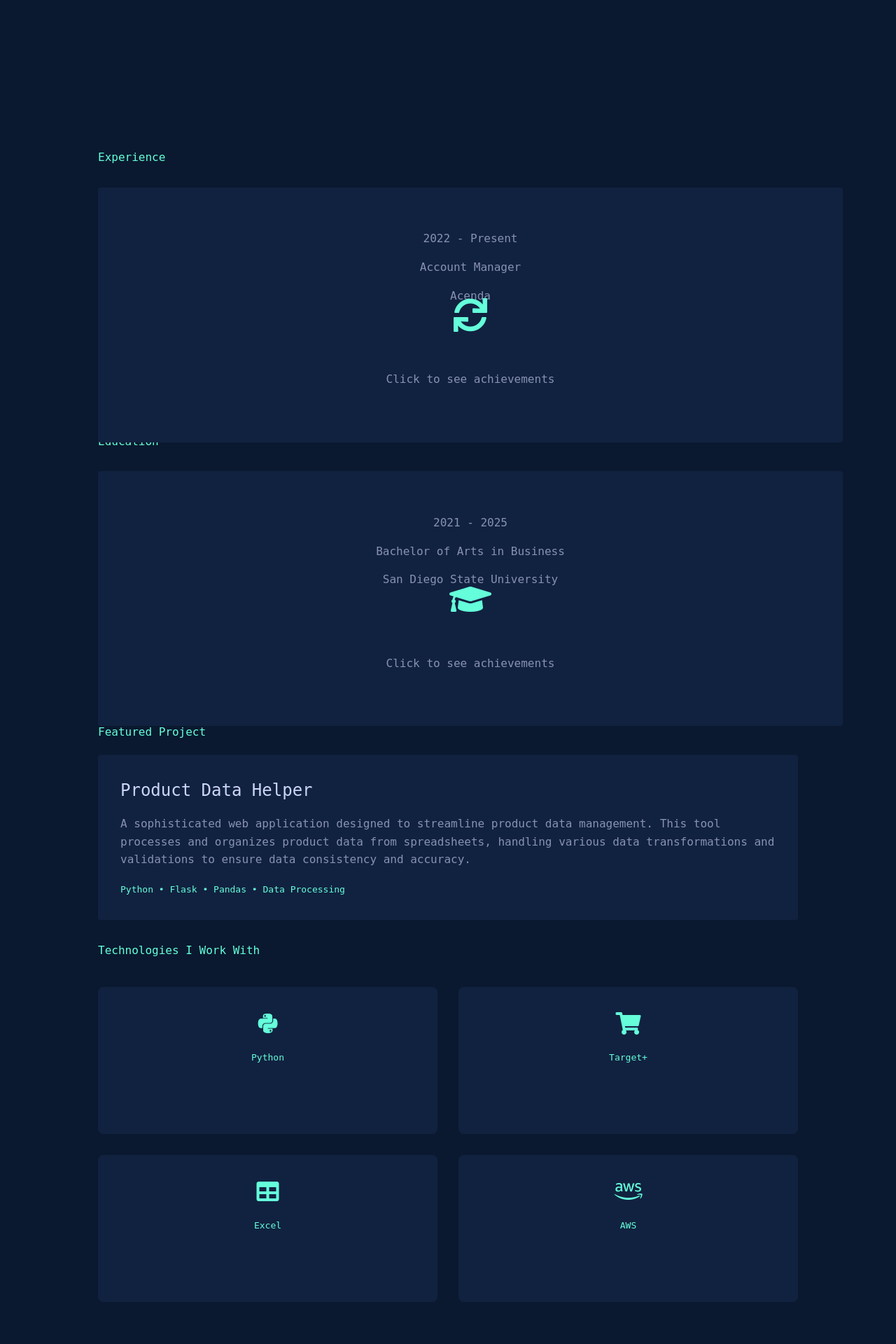
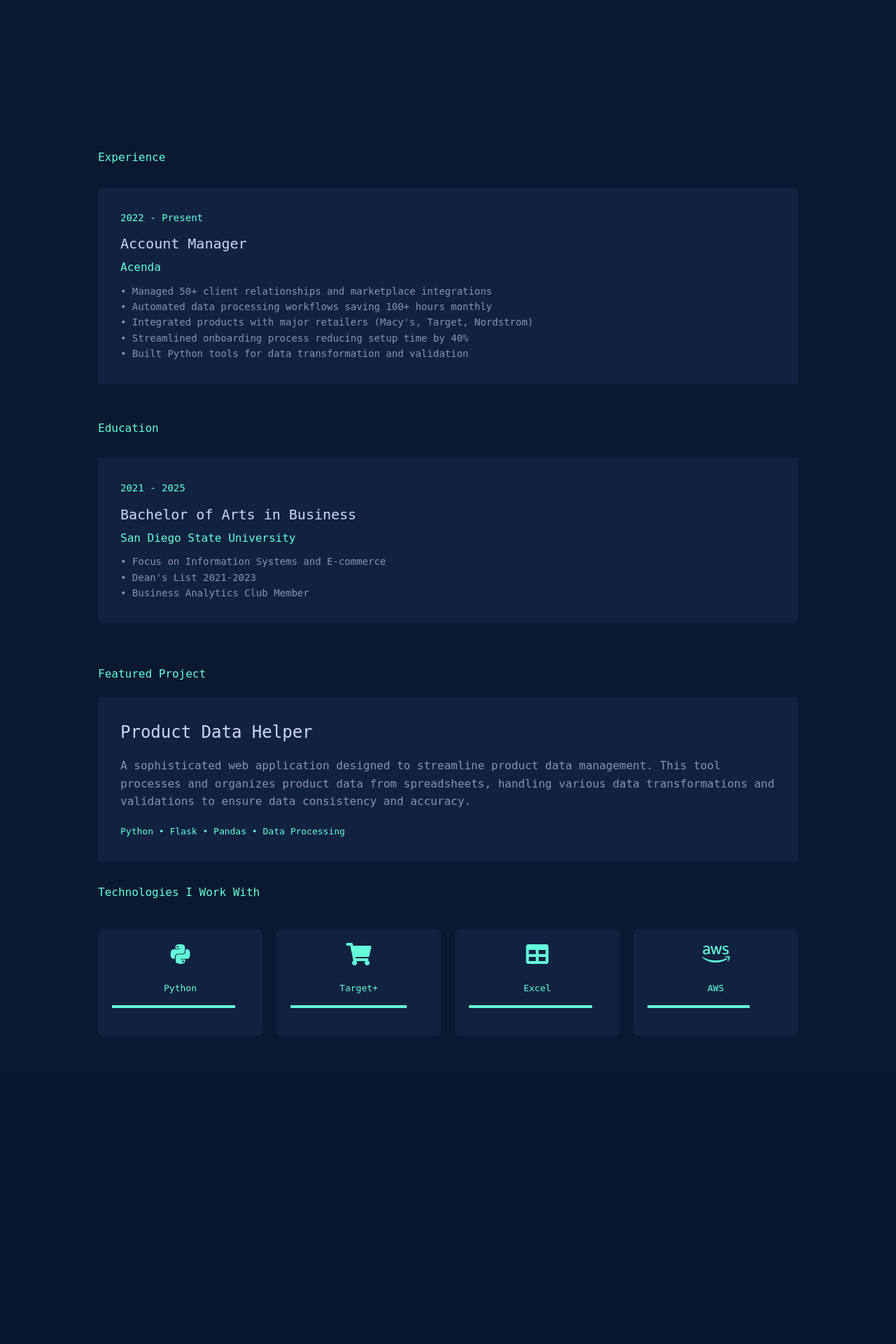
Before and after one commit to jonahumans/Migration-Assistant, a Flask app: page /about in a window 1280 px wide. Shown: the part 648-2568 px from the top of the page at 70% size. After the commit the page ends 2128 px from the top, so only its background shows below. Run offline with Flask 3, Linux system fonts and the light colour scheme.

Commit message:
Restored to '072b19464485e65ce5ce3f4fdae5dc17acb5e42b'
Replit-Restored-To:072b19464485e65ce5ce3f4fdae5dc17acb5e42b

```diff
--- a/templates/about.html
+++ b/templates/about.html
@@ -51,119 +51,27 @@
 
         .tech-section {
             display: grid;
-            grid-template-columns: repeat(2, 1fr);
-            gap: 30px;
+            grid-template-columns: repeat(auto-fit, minmax(120px, 1fr));
+            gap: 20px;
             margin-top: 40px;
         }
 
         .tech-item {
             text-align: center;
-            padding: 30px;
+            padding: 20px;
             background: #112240;
             border-radius: 8px;
             transition: transform 0.3s;
-            min-height: 150px;
-            display: flex;
-            flex-direction: column;
-            justify-content: center;
-            align-items: center;
         }
 
         .tech-item:hover {
             transform: translateY(-5px);
-            cursor: pointer;
         }
 
         .tech-item i {
             font-size: 32px;
             color: var(--highlight-color);
             margin-bottom: 10px;
-            transition: transform 0.3s;
-        }
-
-        .tech-item:hover i {
-            transform: rotate(360deg);
-        }
-
-        .experience-card {
-            perspective: 1000px;
-            background: transparent;
-            margin-bottom: 30px;
-            min-height: 300px;
-        }
-
-        .card-inner {
-            position: relative;
-            width: 100%;
-            height: 300px;
-            text-align: center;
-            transition: transform 0.8s;
-            transform-style: preserve-3d;
-            cursor: pointer;
-        }
-
-        .experience-card:hover .card-inner {
-            transform: rotateY(180deg);
-        }
-
-        .card-front, .card-back {
-            position: absolute;
-            width: 100%;
-            height: 100%;
-            backface-visibility: hidden;
-            padding: 2rem;
-            background: #112240;
-            border-radius: 4px;
-            display: flex;
-            flex-direction: column;
-            justify-content: center;
-            gap: 15px;
-        }
-
-        .card-back {
-            transform: rotateY(180deg);
-            display: flex;
-            align-items: center;
-            justify-content: center;
-        }
-
-        .achievement-icon {
-            font-size: 48px;
-            color: var(--highlight-color);
-            animation: bounce 2s infinite;
-        }
-
-        @keyframes bounce {
-            0%, 20%, 50%, 80%, 100% {transform: translateY(0);}
-            40% {transform: translateY(-30px);}
-            60% {transform: translateY(-15px);}
-        }
-
-        .skill-progress {
-            position: relative;
-            height: 30px;
-            background: #1a1a1a;
-            border-radius: 15px;
-            margin: 10px 0;
-            overflow: hidden;
-            cursor: pointer;
-        }
-
-        .skill-bar {
-            height: 100%;
-            background: linear-gradient(90deg, var(--highlight-color), #4361ee);
-            border-radius: 15px;
-            transition: width 1s ease-out;
-            position: relative;
-        }
-
-        .skill-percentage {
-            position: absolute;
-            right: 10px;
-            top: 50%;
-            transform: translateY(-50%);
-            color: white;
-            font-weight: bold;
         }
         :root {
             --primary-color: #0a192f;
@@ -341,19 +249,11 @@
         <section class="experience">
             <div class="small-heading">Experience</div>
             <div class="breadcrumb-container">
-                <div class="experience-card">
-                    <div class="card-inner">
-                        <div class="card-front">
+                <div class="breadcrumb-item">
                     <div class="date">2022 - Present</div>
                     <div class="position">Account Manager</div>
                     <div class="company">Acenda</div>
-                            <i class="fas fa-sync achievement-icon"></i>
-                            <p>Click to see achievements</p>
-                        </div>
-                        <div class="card-back">
                     <div class="description">
-                                <i class="fas fa-trophy achievement-icon"></i>
-                                <div class="achievements">
                         • Managed 50+ client relationships and marketplace integrations<br>
                         • Automated data processing workflows saving 100+ hours monthly<br>
                         • Integrated products with major retailers (Macy's, Target, Nordstrom)<br>
@@ -361,33 +261,19 @@
                         • Built Python tools for data transformation and validation
                     </div>
                 </div>
-                        </div>
-                    </div>
-                </div>
 
             </div>
 
             <div class="small-heading" style="margin-top: 50px;">Education</div>
             <div class="breadcrumb-container">
-                <div class="experience-card">
-                    <div class="card-inner">
-                        <div class="card-front">
+                <div class="breadcrumb-item">
                     <div class="date">2021 - 2025</div>
                     <div class="position">Bachelor of Arts in Business</div>
                     <div class="company">San Diego State University</div>
-                            <i class="fas fa-graduation-cap achievement-icon"></i>
-                            <p>Click to see achievements</p>
-                        </div>
-                        <div class="card-back">
                     <div class="description">
-                                <i class="fas fa-award achievement-icon"></i>
-                                <div class="achievements">
                         • Focus on Information Systems and E-commerce<br>
                         • Dean's List 2021-2023<br>
                         • Business Analytics Club Member
-                                </div>
-                            </div>
-                        </div>
                     </div>
                 </div>
             </div>
@@ -410,38 +296,22 @@
                 <div class="tech-item">
                     <i class="fab fa-python"></i>
                     <p>Python</p>
-                    <div class="skill-progress">
-                        <div class="skill-bar" data-width="90">
-                            <span class="skill-percentage">90%</span>
-                        </div>
-                    </div>
+                    <div class="skill-bar" data-width="90"></div>
                 </div>
                 <div class="tech-item">
                     <i class="fas fa-shopping-cart"></i>
                     <p>Target+</p>
-                    <div class="skill-progress">
-                        <div class="skill-bar" data-width="85">
-                            <span class="skill-percentage">85%</span>
-                        </div>
-                    </div>
+                    <div class="skill-bar" data-width="85"></div>
                 </div>
                 <div class="tech-item">
                     <i class="fas fa-table"></i>
                     <p>Excel</p>
-                    <div class="skill-progress">
-                        <div class="skill-bar" data-width="90">
-                            <span class="skill-percentage">90%</span>
-                        </div>
-                    </div>
+                    <div class="skill-bar" data-width="90"></div>
                 </div>
                 <div class="tech-item">
                     <i class="fab fa-aws"></i>
                     <p>AWS</p>
-                    <div class="skill-progress">
-                        <div class="skill-bar" data-width="75">
-                            <span class="skill-percentage">75%</span>
-                        </div>
-                    </div>
+                    <div class="skill-bar" data-width="75"></div>
                 </div>
             </div>
         </section>
```
Lines whose indentation alone changed are shown as unchanged.
